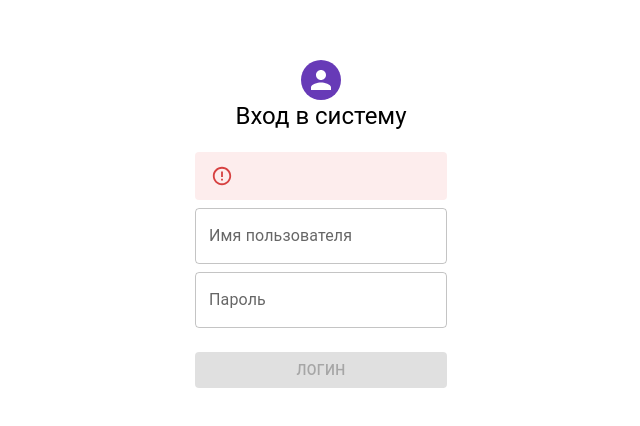
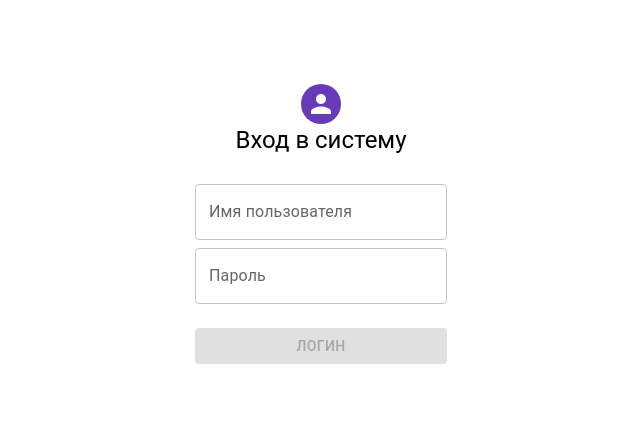
Before and after one commit to AidarToktobekov/efficiencyTable, a React (Vite) app: page /sign-in in a window 1280 px wide. Shown: the part 118-544 px from the top of the page, without its empty margins (319-959 px from the left). Built offline with nearby package versions, Linux system fonts and the light colour scheme.

Commit message:
Replace `LoadingButton` with regular `Button` in Login component; other minor adjustments for cleaner UI and improved accessibility.

```diff
--- a/src/Containers/Login/Login.jsx
+++ b/src/Containers/Login/Login.jsx
@@ -9,13 +9,13 @@ import { login } from '../../features/user/userThunk.js';
 import {
   Alert,
   Avatar,
+  Button,
   Container,
   Grid,
   TextField,
   Typography,
 } from '@mui/material';
 import { deepPurple } from '@mui/material/colors';
-import { LoadingButton } from '@mui/lab';
 
 const Login = () => {
   const dispatch = useAppDispatch();
@@ -70,9 +70,7 @@ const Login = () => {
           bgcolor: deepPurple[500],
           m: '0 auto',
         }}
-      >
-        {/*<LockIcon style={{ color: 'white' }}/>*/}
-      </Avatar>
+      ></Avatar>
       <Typography
         component="h1"
         variant="h5"
@@ -84,20 +82,17 @@ const Login = () => {
         Вход в систему
       </Typography>
       <Grid container justifyContent="flex-end">
-        {!!error && error.message ? (
+        {error ? (
           <Alert severity="error" sx={{ width: '100%' }}>
-            {error?.message}
+            {error?.message || error?.detail}
           </Alert>
-        ) : (
-          <Alert severity="error" sx={{ width: '100%' }}>
-            {error?.detail}
-          </Alert>
-        )}
+        ) : null}
       </Grid>
       <TextField
         id="username"
         name="username"
         label="Имя пользователя"
+        autoComplete="username"
         variant="outlined"
         value={state?.username}
         onChange={onChange}
@@ -107,9 +102,10 @@ const Login = () => {
         }}
       />
       <TextField
-        id="username"
+        id="password"
         type="password"
         name="password"
+        autoComplete="current-password"
         label="Пароль"
         variant="outlined"
         value={state?.password}
@@ -119,7 +115,7 @@ const Login = () => {
           mt: 1,
         }}
       />
-      <LoadingButton
+      <Button
         type="submit"
         fullWidth
         variant="contained"
@@ -131,7 +127,7 @@ const Login = () => {
         loading={loading}
       >
         Логин
-      </LoadingButton>
+      </Button>
     </Container>
   );
 };
```
